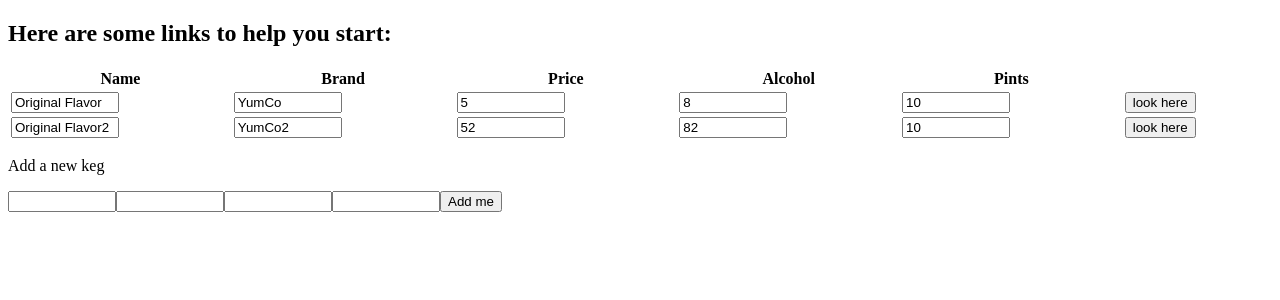
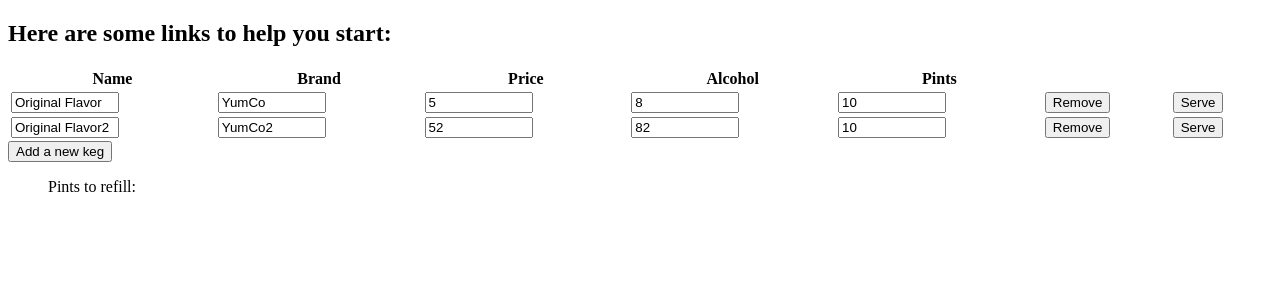
Before and after one commit to bigplans47/tap_room, an Angular app: page / in a window 1280 px wide. Shown: the top 300 px of the page. Built offline with nearby package versions, Linux system fonts and the light colour scheme.

Commit message:
add way to serve customer and display kegs with low pints

```diff
--- a/src/app/app.component.html
+++ b/src/app/app.component.html
@@ -15,13 +15,19 @@
     <td><input [(ngModel)]="singleKeg.price" type="text" name="price"></td>
     <td><input [(ngModel)]="singleKeg.alcoholContent" type="text" name="alcoholContent"></td>
     <td><input [(ngModel)]="singleKeg.pints" type="text" name="pints"></td>
-    <td><button type="button" name="button">look here</button></td>
+    <td><button (click)="removeKeg(singleKeg)" type="button" name="button">Remove</button></td>
+    <td><button (click)="serve(singleKeg)" type="button" name="button">Serve</button></td>
   </tr>
 </table>
 
-<p>Add a new keg</p>
-<input [(ngModel)]="name" type="text" name="name">
-<input [(ngModel)]="brand" type="text" name="brand">
-<input [(ngModel)]="price" type="text" name="price">
-<input [(ngModel)]="alcoholContent" type="text" name="alcoholContent">
-<button (click)=addKeg() type="button" name="button">Add me</button>
+<button (click)="toggleEdit()" type="button" name="button">Add a new keg</button>
+<div *ngIf="editingKeg">
+  <input [(ngModel)]="name" type="text" name="name">
+  <input [(ngModel)]="brand" type="text" name="brand">
+  <input [(ngModel)]="price" type="text" name="price">
+  <input [(ngModel)]="alcoholContent" type="text" name="alcoholContent">
+  <button (click)=addKeg() type="button" name="button">Add me</button>
+</div>
+<ul>
+  <p>Pints to refill:</p><div *ngFor="let singleKeg of kegs">  <li *ngIf="underTen(singleKeg)">{{singleKeg.name}}</li></div>
+</ul>
--- a/src/app/app.component.ts
+++ b/src/app/app.component.ts
@@ -7,11 +7,11 @@ import { Keg } from './models/keg.model';
   styleUrls: ['./app.component.css']
 })
 export class AppComponent {
-  // title = 'app';
   name: string;
   brand: string;
   price: number;
   alcoholContent: number;
+  editingKeg: boolean = false;
 
   singleKeg2: string = 'test'
   kegs: Keg[] = [
@@ -20,5 +20,26 @@ export class AppComponent {
   ]
   addKeg() {
     this.kegs.push(new Keg(this.name,this.brand,this.price,this.alcoholContent));
+    this.editingKeg = !this.editingKeg;
+  }
+
+  removeKeg(kegToRemove) {
+    this.kegs = this.kegs.filter(keg => keg != kegToRemove);
+  }
+
+  serve(keg) {
+    keg.pints-=1;
+    // keg.pints = keg.pints -1;
+  }
+  toggleEdit() {
+    this.name = null;
+    this.brand = null;
+    this.price = null;
+    this.alcoholContent = null;
+    this.editingKeg = !this.editingKeg;
+  }
+
+  underTen(kegToCheck) {
+    return kegToCheck.pints < 10;
   }
 }
```
Also changed, not shown: 1 other file (tests, documents, lock files or other folders).
